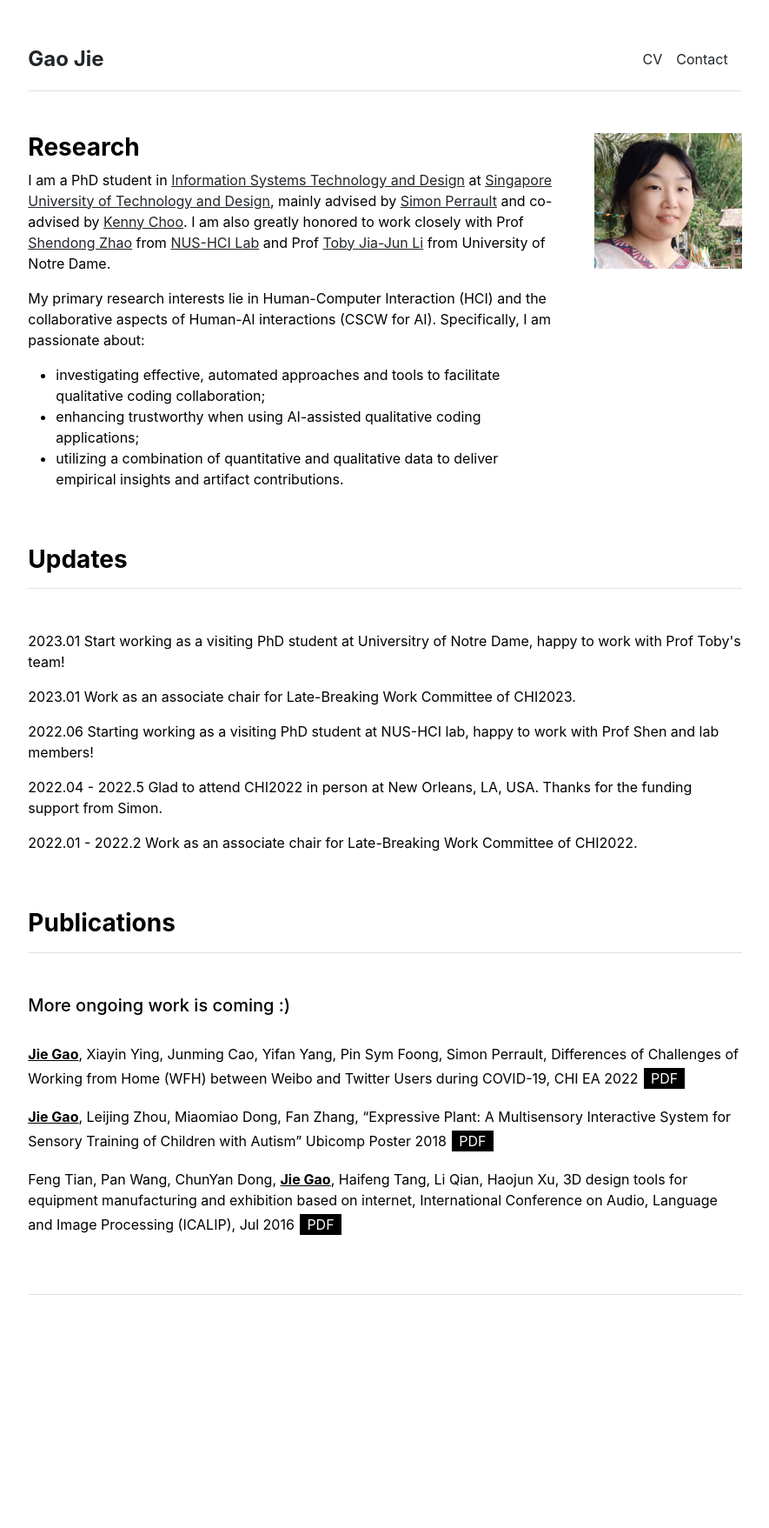
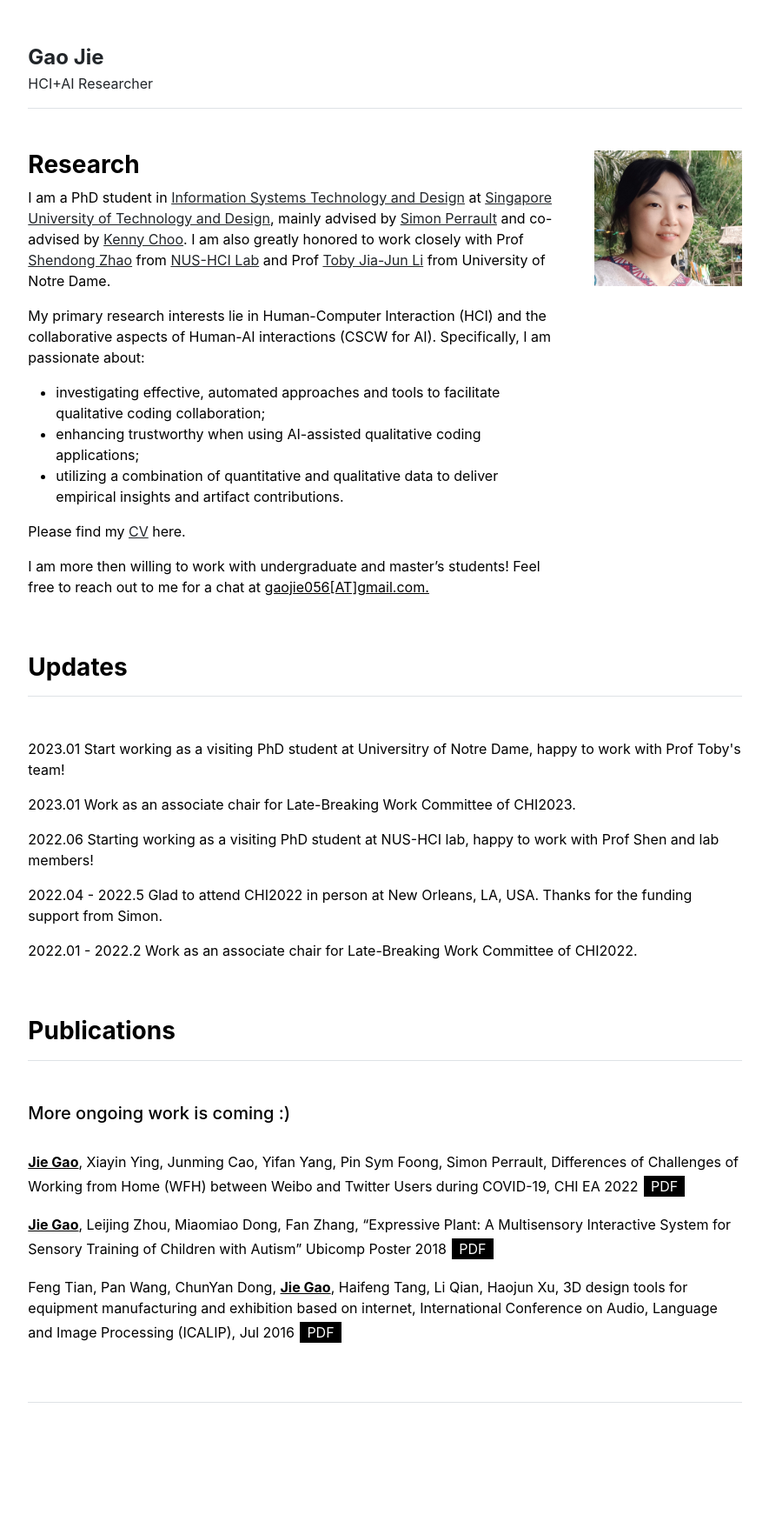
Before and after one commit to gaojie058/gaojie058.github.io, a Jekyll site: the page built from index.md, in a window 1280 px wide. Shown: the whole page at 87% size, without its empty margins (197-1082 px from the left). Built offline with Jekyll 4.4.1, drawn with Linux system fonts in a browser that asks for light colours; before the commit the page ends 1633 px from its top, so only the background shows below that.

Commit message:
update format of CV and contact

```diff
--- a/_config.yml
+++ b/_config.yml
@@ -1,4 +1,4 @@
 url: "" # the base hostname & protocol for your site, e.g. http://example.com
 baseurl: "" # the subpath of your site, e.g. /blog
 title: "Gao Jie" # the name of your site, e.g. ACME Corp.
-description: ""
+description: "HCI+AI Researcher"
--- a/_data/settings.yml
+++ b/_data/settings.yml
@@ -1,6 +1,6 @@
 menu:
-- {name: 'CV', url: '/cv'}
-- {name: 'Contact', url: '/contact'}
+# - {name: 'CV', url: '/cv'}
+# - {name: 'Contact', url: '/contact'}
 
 contacts:
 - email: gaojie056[AT]gmail.com
--- a/_layouts/cv.html
+++ b/_includes/cv.html
@@ -1,9 +1,3 @@
----
-layout: default
----
-
-<!-- {{ content }} -->
-
 <div class="row g-5 mb-5">
   <div>
     <!-- <h3 class="fw-bold border-bottom pb-3 mb-5">CV</h3> -->
--- a/assets/css/main.scss
+++ b/assets/css/main.scss
@@ -2,4 +2,4 @@
 ---
 
 // @import "main";
-@import "main";
+@import "../../_sass/main";
--- a/index.md
+++ b/index.md
@@ -12,3 +12,7 @@ My primary research interests lie in Human-Computer Interaction (HCI) and the co
 - investigating effective, automated approaches and tools to facilitate qualitative coding collaboration;
 - enhancing trustworthy when using AI-assisted qualitative coding applications;
 - utilizing a combination of quantitative and qualitative data to deliver empirical insights and artifact contributions.
+
+Please find my [CV](assets/img/CV_public.pdf) here.
+
+I am more then willing to work with undergraduate and master's students! Feel free to reach out to me for a chat at <ins>gaojie056[AT]gmail.com<ins>.
```
Also changed, not shown: cv.md (deleted, +0 -4 lines), _layouts/home.html (line endings or trailing spaces), assets/apple-icon-152x152.png (deleted), 9 other files.
